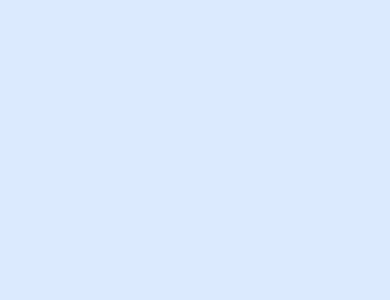
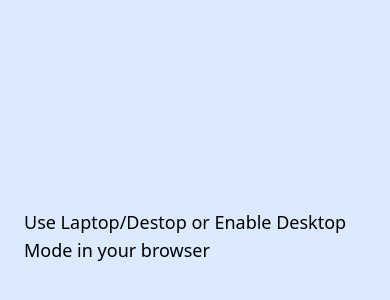
Before and after one commit to adityach0uhan/college-minip-dashboard, a Next.js app: page /dashboard in a window 390 px wide. Shown: the part 186-486 px from the top of the page. Built offline with nearby package versions, Linux system fonts and the light colour scheme.

Commit message:
Added Mobile Device Warning

```diff
--- a/src/app/layout.js
+++ b/src/app/layout.js
@@ -5,7 +5,7 @@ export default function RootLayout({ children }) {
   return (
     <html lang="en">
       <body className="max-w-screen max-h-screen overflow-hidden bg-blue-100">
-
+        <div className="md:hidden w-screen h-screen px-6 flex justify-center items-center text-lg">Use Laptop/Destop or Enable Desktop Mode in your browser </div>
         <div className=" hidden md:flex w-full h-full ">
           <Sidebar />
           <div className="p-2 w-full h-full ">{children}</div>
```
